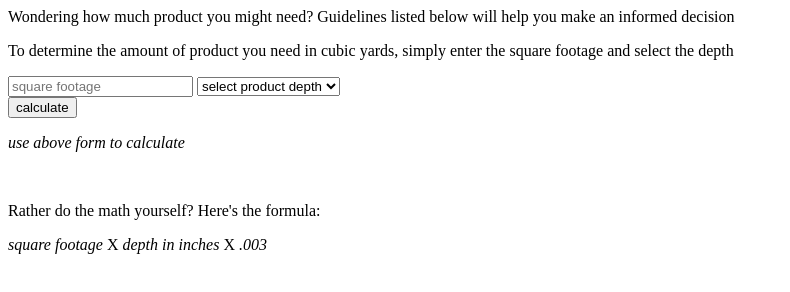
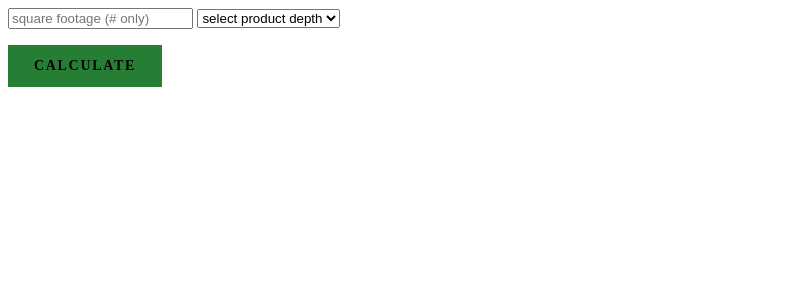
Before and after one commit to ntbloom/productCalculator, a website: page index.html in a window 1280 px wide. Shown: the whole page, without its empty margins (0-790 px from the left). Drawn offline with Linux system fonts and the light colour scheme.

Commit message:
combined into single file

```diff
--- a/index.css
+++ /dev/null
@@ -1,23 +0,0 @@
-/* @format */
-
-#calculator {
-  font-family: futura, sans-serif;
-  font-weight: normal;
-}
-
-#calcHeader {
-  font-size: 1.5em;
-}
-
-#calcInstructions {
-  font-size: 0.75em;
-}
-
-#results-p {
-  color: #267e34;
-}
-
-#formula {
-  margin-left: 2em;
-  color: #808080;
-}
--- a/index.html
+++ b/index.html
@@ -1,27 +1,76 @@
 <!--@format-->
 
 <div id="calculator">
-  <p id="calcHeader">
-    Wondering how much product you might need? Guidelines listed below will help
-    you make an informed decision
-  </p>
+  <style>
+    #calculator {
+      display: block;
+      font-family: futura-pt, sans-serif;
+      font-weight: normal;
+    }
 
-  <p id="calcInstructions">
-    To determine the amount of product you need in cubic yards, simply enter the
-    square footage and select the depth
-  </p>
+    #calcHeader {
+      font-size: 1.5em;
+    }
 
+    #calcInstructions {
+      font-size: 0.75em;
+    }
+
+    #calc-button {
+      background-color: #267e34;
+      text-transform: uppercase;
+      font-family: futura-pt;
+      font-weight: 700;
+      font-style: normal;
+      font-size: 14px;
+      letter-spacing: 0.12em;
+      color: #000;
+      border-width: 0;
+      padding: 13px 26px; /* how big the button is */
+    }
+
+    #results-p {
+      color: #267e34;
+      font-size: 1.5em;
+      font-weight: 500;
+    }
+
+    #formula {
+      margin-left: 2em;
+      color: #808080;
+    }
+  </style>
+  <script type="text/javascript">
+    // validates form
+    function calculate() {
+      const depth = parseFloat(document.querySelector('#product-depth').value);
+      const sf = parseFloat(document.querySelector('#square-foot').value);
+      const n = Math.ceil(depth * sf * 0.003);
+      const para = document.getElementById('results-p');
+
+      //console.log("sf=",sf, "| depth=",depth, "| n=",n);
+      if (isNaN(n)) {
+        n = 0;
+      }
+      let string = 'You need ' + n + ' cubic yards of product';
+      if (n == 1) {
+        string = 'You need ' + n + ' cubic yard of product';
+      }
+      para.innerHTML = string;
+    }
+  </script>
   <input
     type="text"
     id="square-foot"
     name="square-foot"
-    placeholder="square footage"
+    placeholder="square footage (# only)"
   />
   <select id="product-depth">
     <option value="0">select product depth</option>
     <option value="0.125">1/8 inches</option>
     <option value="0.25">1/4 inches</option>
     <option value="0.5">1/2 inches</option>
+    <option value="0.75">3/4 inches</option>
     <option value="1">1 inch</option>
     <option value="2">2 inches</option>
     <option value="3">3 inches</option>
@@ -30,13 +79,13 @@
     <option value="6">6 inches</option>
   </select>
   <br />
-  <button type="submit" onclick="calculate()">calculate</button>
+  <p></p>
+  <button id="calc-button" type="submit" onclick="calculate()">
+    calculate
+  </button>
   <div id="results-div">
-    <p id="results-p"><i>use above form to calculate</i></p>
+    <p></p>
+    <p id="results-p"><i></i></p>
   </div>
   <br />
-  <p>Rather do the math yourself? Here's the formula:</p>
-  <p id="formula">
-    <i>square footage</i> X <i>depth in inches</i> X <i>.003</i>
-  </p>
 </div>
```
Also changed, not shown: index.js (deleted, +0 -19 lines).
